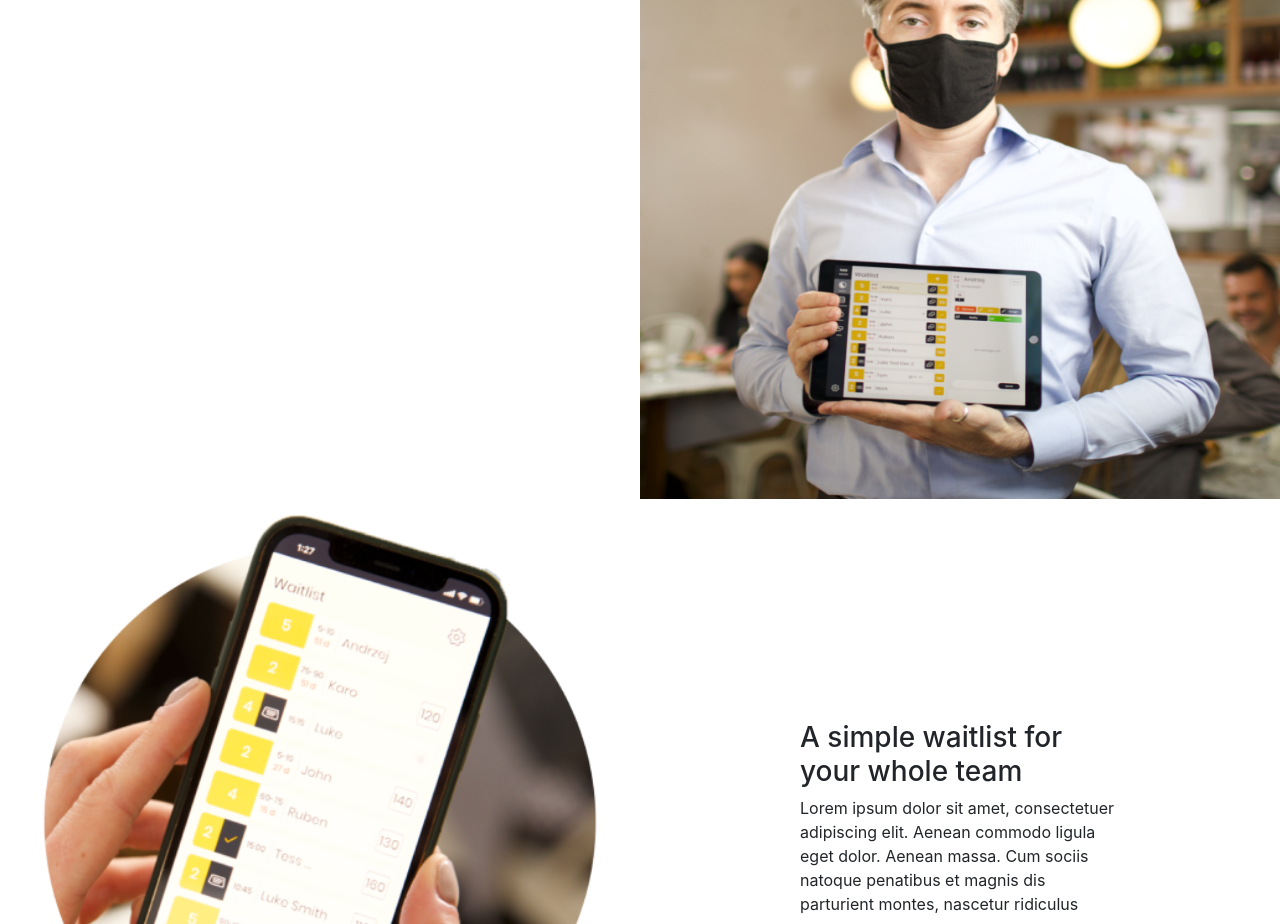
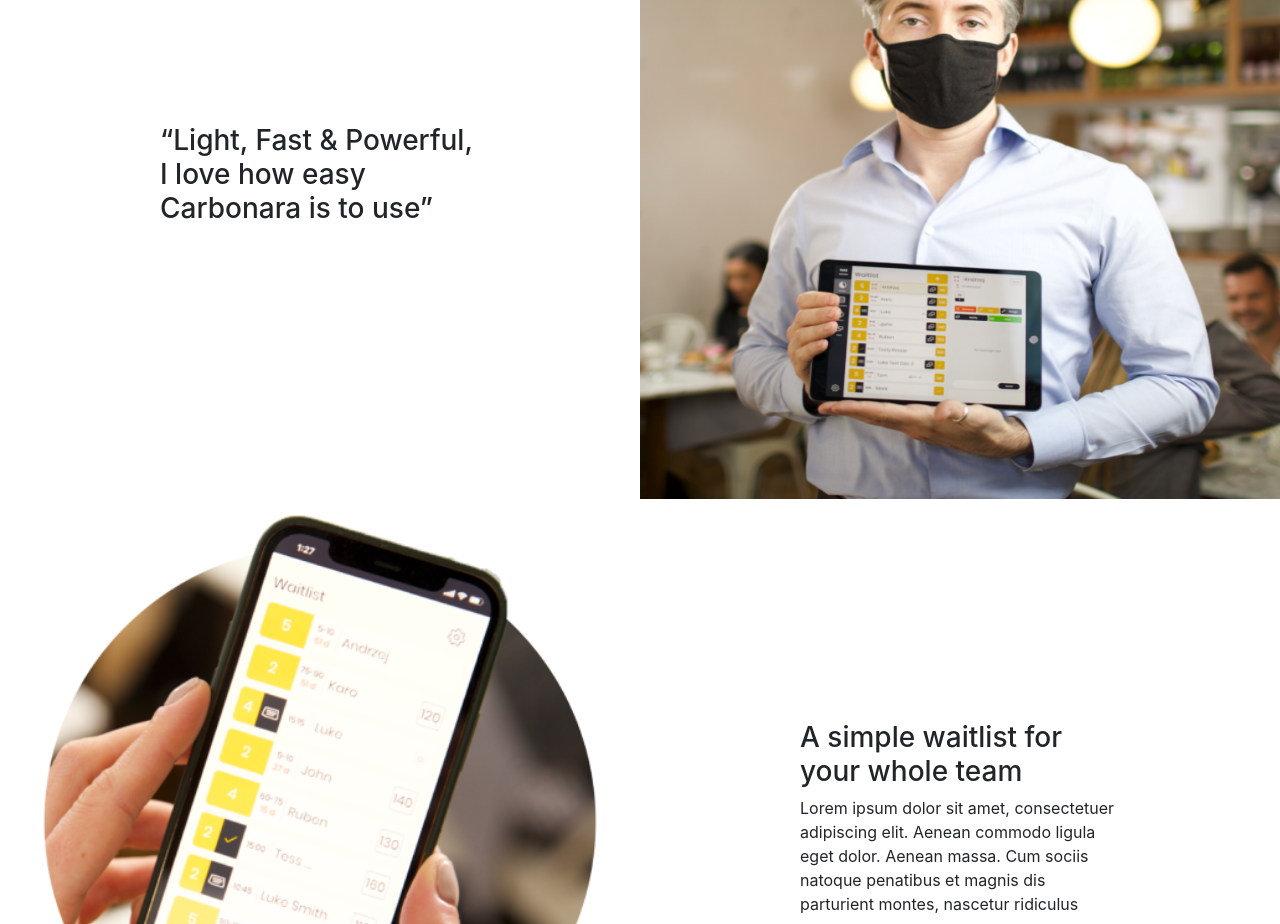
Before and after one commit to MartinKamenov/carbonara, a React (Create React App) app: page /home in a window 1280 px wide. Shown: the part 2040-2964 px from the top of the page. Built offline with nearby package versions, Linux system fonts and the light colour scheme.

Commit message:
Fix squares section for smaller resolutions

```diff
--- a/src/components/common/half-page-square/HalfPageSquare.scss
+++ b/src/components/common/half-page-square/HalfPageSquare.scss
@@ -1,5 +1,4 @@
 .half-page-square-container {
-    height: 50vw;
     margin: 0px;
     padding: 0px !important;
     display: flex;
@@ -24,3 +23,14 @@
         align-items: center;
     }
 }
+
+@media only screen and (min-width: 769px) {
+    .half-page-square-container {
+        height: 50vw;
+    }
+}
+@media only screen and (max-width: 768px) {
+    .half-page-square-container {
+        height: 100vw;
+    }
+}
--- a/src/components/common/home-squares-section/HomeSquaresSection.tsx
+++ b/src/components/common/home-squares-section/HomeSquaresSection.tsx
@@ -26,6 +26,10 @@
             }
         }],
         [{
+            information: {
+                header: '“Light, Fast & Powerful, I love how easy Carbonara is to use”',
+                description: ''
+            }
         },
         {
             image: '/assets/third.png'
```
